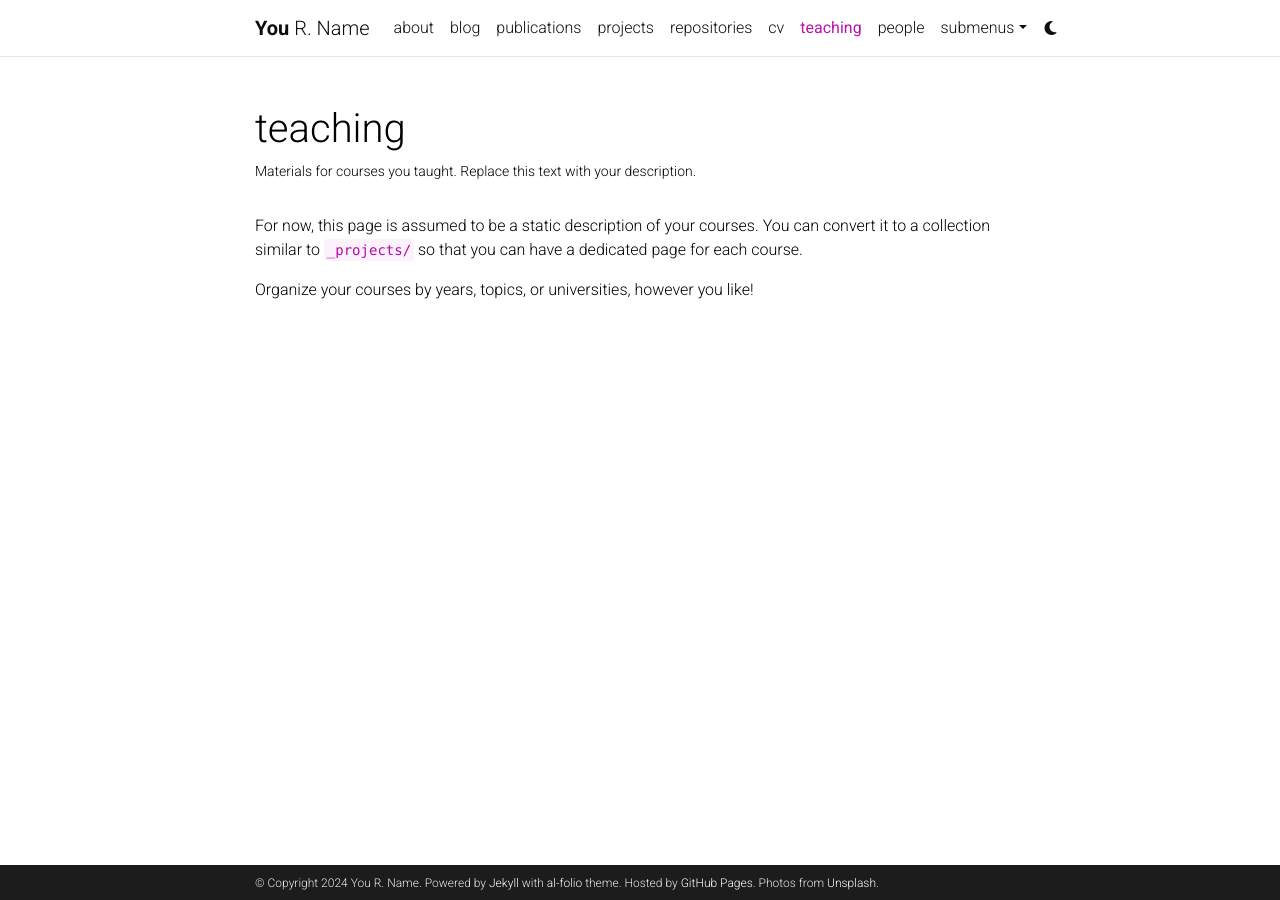
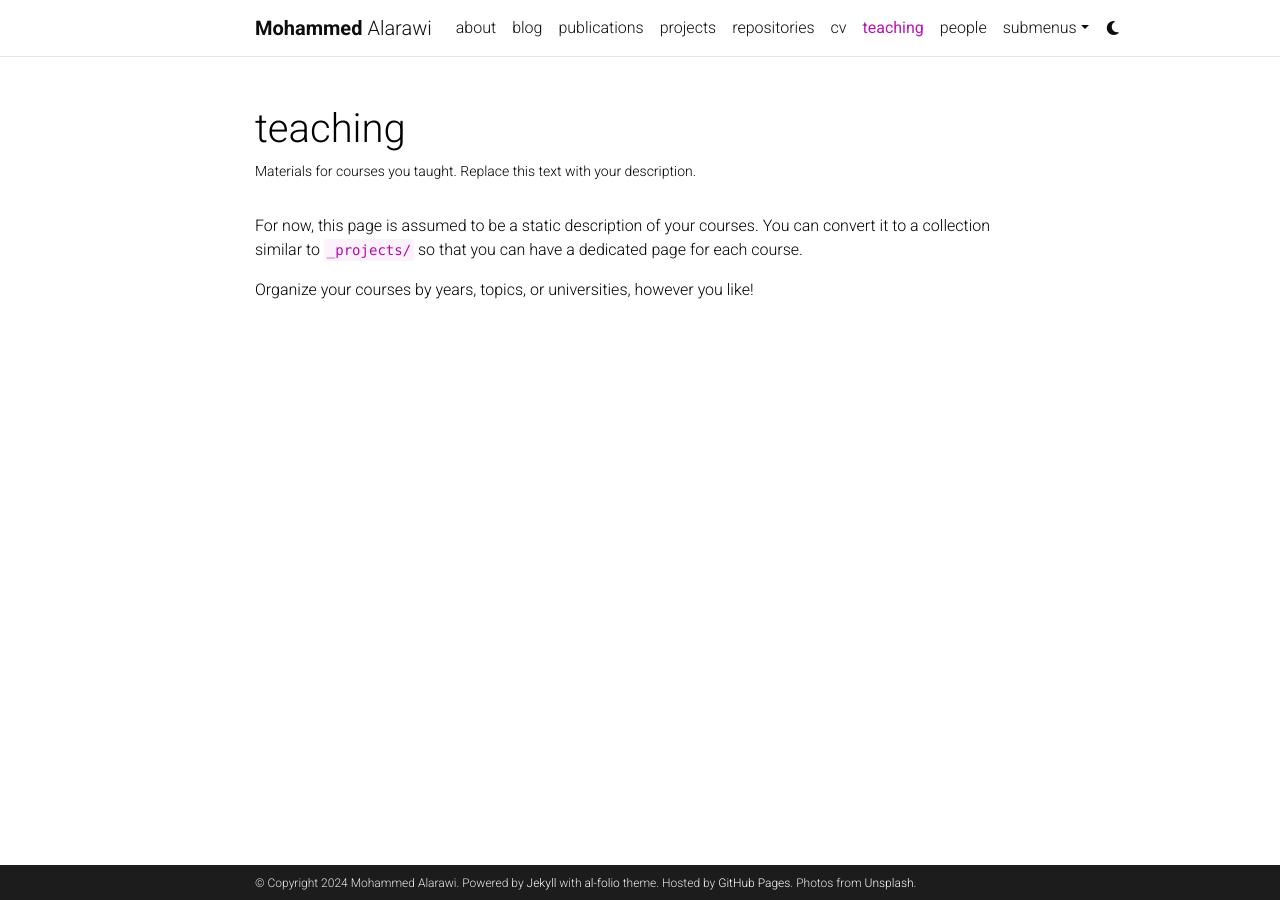
Before and after one commit to alarawms/alarawms.github.io, a Jekyll site: the page built from _pages/teaching.md, in a window 1280 px wide. Built offline with Jekyll 4.4.1, drawn with Linux system fonts in a browser that asks for light colours; comment, search, counter and statistics services are not loaded; a style sheet for code colours, icons or effects is not loaded.

Commit message:
Update _config.yml

```diff
--- a/_config.yml
+++ b/_config.yml
@@ -3,10 +3,10 @@
 # -----------------------------------------------------------------------------
 
 title: blank # the website title (if blank, full name will be used instead)
-first_name: You
-middle_name: R.
-last_name: Name
-email: you@example.com
+first_name: Mohammed
+middle_name:
+last_name: Alarawi
+email:
 description: > # the ">" symbol means to ignore newlines until "footer_text:"
   A simple, whitespace theme for academics. Based on [*folio](https://github.com/bogoli/-folio) design.
 footer_text: >
@@ -18,8 +18,8 @@
 lang: en # the language of your site (for example: en, fr, cn, ru, etc.)
 icon: ⚛️  # the emoji used as the favicon (alternatively, provide image name in /assets/img/)
 
-url: https://alshedivat.github.io # the base hostname & protocol for your site
-baseurl: /al-folio # the subpath of your site, e.g. /blog/. Leave blank for root
+url: https://alarawms.github.io # the base hostname & protocol for your site
+baseurl:
 last_updated: false # set to true if you want to display last updated in the footer
 impressum_path:  # set to path to include impressum link in the footer, use the same path as permalink in a page, helps to conform with EU GDPR
 
```
